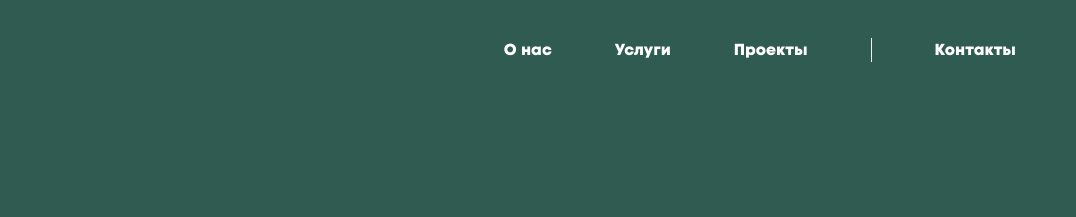
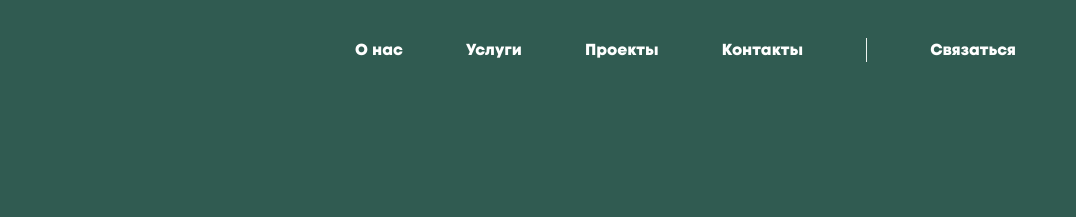
Before and after one commit to Yadviga98/smartex, a website: page index.html in a window 1280 px wide. Shown: the top 217 px of the page, 204-1280 px from the left. Drawn offline with Linux system fonts and the light colour scheme.

Commit message:
active links

```diff
--- a/index.html
+++ b/index.html
@@ -41,7 +41,7 @@
                 <li><a class="navigation__link" href="#services">Услуги</a></li>
                 <li><a class="navigation__link" href="#project">Проекты</a></li>
                 <li><a class="navigation__link" href="#contacts">Контакты</a></li>
-<!--                <li><a class="navigation__link btn-connect">Связаться</a></li>-->
+                <li><a class="navigation__link btn-connect">Связаться</a></li>
             </ul>
         </nav>
         <div class="hamburger">
@@ -56,7 +56,7 @@
                         <li><a class="navigation__link" href="#services">Услуги</a></li>
                         <li><a class="navigation__link" href="#project">Проекты</a></li>
                         <li><a class="navigation__link" href="#contacts">Контакты</a></li>
-<!--                        <li><a class="navigation__link btn-connect">Связаться</a></li>-->
+                        <li><a class="navigation__link btn-connect">Связаться</a></li>
                     </ul>
                 </nav>
             </div>
--- a/sass/components/_header.scss
+++ b/sass/components/_header.scss
@@ -120,10 +120,11 @@
 
         .navigation__link {
           @include button;
+          position: relative;
           cursor: pointer;
 
           &.active {
-            color: $color-dark-green;
+            color: $color-dark-green !important;
 
             &::after {
               content: "";
@@ -134,15 +135,15 @@
               width: 100%;
               height: 3px;
 
-              //@include media-laptop {
-              //  left: -48px;
-              //}
-              //
-              //@include media-tablet {
-              //  left: -57px;
-              //  width: 4px;
-              //  height: 100%;
-              //}
+              @include media-laptop {
+                left: -48px;
+              }
+
+              @include media-tablet {
+                left: -57px;
+                width: 4px;
+                height: 100%;
+              }
             }
           }
         }
```
Also changed, not shown: dist/main.css.
